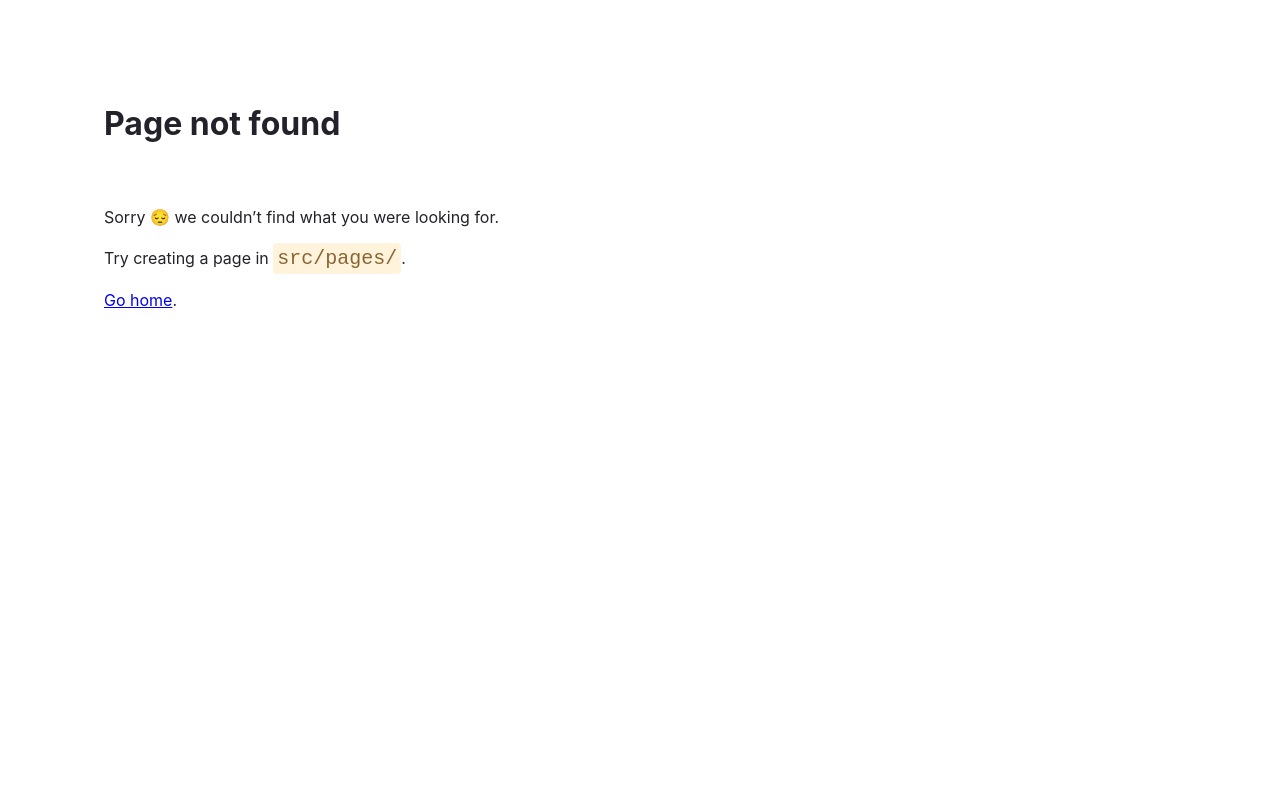
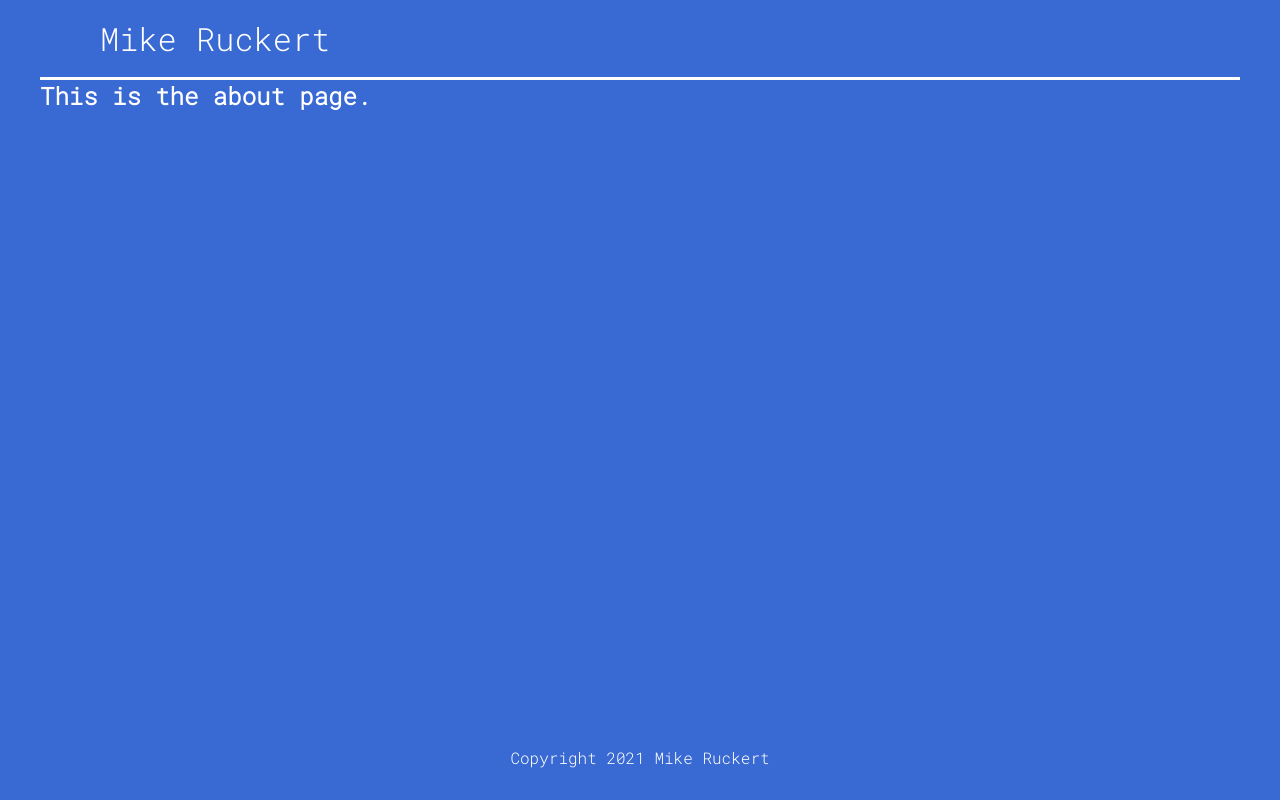
Before and after one commit to ruckus440/mikeruckert-dot-me, a Gatsby site: page /about in a window 1280 px wide. Before the commit this address had no page. Built offline with nearby package versions, Linux system fonts and the light colour scheme; Gatsby itself is replaced by a stand-in of ours.

Commit message:
Refactored Layout and styling

```diff
--- /dev/null
+++ b/src/components/Layout.js
@@ -0,0 +1,17 @@
+import React from 'react';
+import Navbar from './Navbar';
+import '../styles/global.css';
+
+const Layout = (props) => {
+	return (
+		<div className="layout">
+			<Navbar />
+			<div className="content">{props.children}</div>
+			<footer>
+				<p>Copyright 2021 Mike Ruckert</p>
+			</footer>
+		</div>
+	);
+};
+
+export default Layout;
--- /dev/null
+++ b/src/components/Navbar.js
@@ -0,0 +1,36 @@
+import React from 'react';
+import { Link } from 'gatsby';
+import * as classes from './Navbar.module.css';
+
+const Navbar = () => {
+	const activeStyle = {
+		borderBottom: 'solid 2px white',
+	};
+
+	return (
+		<header>
+			<div className={classes.logo}>Mike Ruckert</div>
+			<nav>
+				<ul>
+					{/* <li>
+						<Link to="/" activeStyle={activeStyle}>
+							Home
+						</Link>
+					</li>
+					<li>
+						<Link to="/about" activeStyle={activeStyle}>
+							About
+						</Link>
+					</li>
+					<li>
+						<Link to="/projects" activeStyle={activeStyle}>
+							Projects
+						</Link>
+					</li> */}
+				</ul>
+			</nav>
+		</header>
+	);
+};
+
+export default Navbar;
--- /dev/null
+++ b/src/components/Navbar.module.css
@@ -0,0 +1,47 @@
+header {
+	width: 100%;
+	height: 5rem;
+	display: grid;
+	grid-template-columns: 1fr 1fr;
+	padding: 0 5%;
+	align-items: center;
+	border-bottom: solid white;
+}
+
+.logo {
+	font-size: 2rem;
+	color: white;
+	justify-self: stretch;
+}
+
+nav {
+	justify-self: end;
+}
+
+nav ul {
+	list-style: none;
+	display: flex;
+	margin: 0;
+	padding: 0;
+	justify-self: end;
+}
+
+nav li {
+	margin-left: 1.5rem;
+	font-size: 1.25rem;
+}
+
+nav a {
+	text-decoration: none;
+}
+
+nav a:hover,
+nav a:active,
+nav .active {
+	border-bottom: solid 2px white;
+	color: #e6fcfc;
+}
+
+/* nav a:hover {
+	border-bottom-color: white;
+}  */
--- a/src/layout/Layout.module.css
+++ /dev/null
@@ -1,4 +0,0 @@
-* {
-	box-sizing: border-box;
-	margin: 0;
-}
--- /dev/null
+++ b/src/pages/about.js
@@ -0,0 +1,14 @@
+import React from 'react';
+import Layout from '../components/Layout';
+
+const about = () => {
+	return (
+		<Layout>
+			<div>
+				<h2>This is the about page.</h2>
+			</div>
+		</Layout>
+	);
+};
+
+export default about;
--- a/src/pages/index.css
+++ /dev/null
@@ -1,8 +0,0 @@
-@import url('https://fonts.googleapis.com/css2?family=Roboto+Mono:wght@300&display=swap');
-
-body {
-	font-family: sans-serif;
-	margin: 0;
-	background-color: rgb(57, 105, 211);
-	font-family: 'Roboto Mono', monospace;
-}
--- a/src/pages/index.module.css
+++ b/src/pages/index.module.css
@@ -1,21 +1,13 @@
-* {
-	box-sizing: border-box;
-}
-
-.container {
-	background-color: midnightblue;
-}
-
-.main {
+/* .main {
 	display: flex;
 	justify-content: center;
 	align-items: center;
 	/* height: 100%;
 	width: 100%; */
-}
+/* } */
 
 .greeting {
-	color: mintcream;
+	color: white;
 	position: absolute;
 	top: 50%;
 	left: 50%;
--- /dev/null
+++ b/src/styles/global.css
@@ -0,0 +1,49 @@
+@import url('https://fonts.googleapis.com/css2?family=Roboto+Mono:wght@300&display=swap');
+
+* {
+	margin: 0;
+	padding: 0;
+	box-sizing: border-box;
+	text-decoration: none;
+	font-family: 'Roboto Mono', monospace;
+	color: white;
+}
+
+html,
+body {
+	min-height: 100%;
+}
+
+body {
+	/* background: radial-gradient(
+		at top left,
+		rgb(57, 105, 211) 0%,
+		rgb(90, 40, 228) 100%
+	); */
+	background-color: rgb(57, 105, 211);
+	background-repeat: no-repeat;
+}
+
+p {
+	margin: 16px auto;
+	line-height: 1.5em;
+}
+
+/* layout & nav */
+.layout {
+	max-width: 1200px;
+	margin: 0 auto;
+}
+
+footer {
+	position: fixed;
+	width: 100%;
+	left: 0;
+	bottom: 0;
+}
+
+footer p {
+	text-align: center;
+	/* color: #bbb; */
+	margin: 30px auto;
+}
```
Also changed, not shown: src/components/Layout.module.css (added, +7 -0 lines), src/layout/Layout.js (deleted, +0 -14 lines), src/layout/MainNavigation.js (deleted, +0 -26 lines), src/layout/MainNavigation.module.css (deleted, +0 -37 lines), src/pages/index.js (+2 -7 lines), src/pages/projects.js (added, +14 -0 lines).
